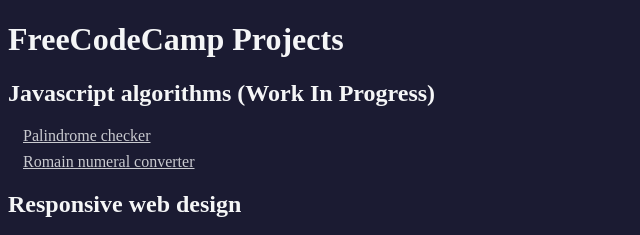
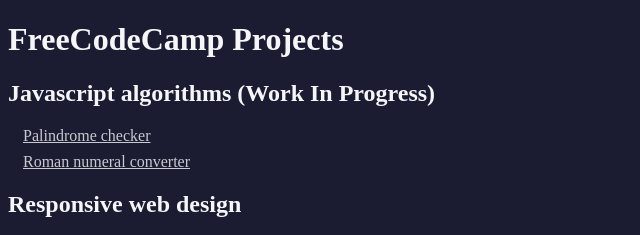
Before and after one commit to leoncik/FreeCodeCamp-Projects, a plain HTML site: page index.html in a window 1280 px wide. Shown: the top 235 px of the page, 0-640 px from the left. Drawn offline with Linux system fonts and the light colour scheme.

Commit message:
fix: broken path

```diff
--- a/2-JavaScript-algorithms/2.Roman-Numeral-Converter/style.css
+++ b/2-JavaScript-algorithms/2.Roman-Numeral-Converter/style.css
@@ -1,4 +1,4 @@
-/* Todo : add custom fonts, improve bubbles, check responsive */
+/* Todo : add custom fonts, improve bubbles, check responsive, add error message if number too long */
 
 /* Characters and scene */
 
--- a/index.html
+++ b/index.html
@@ -13,7 +13,7 @@
         <h2>Javascript algorithms (Work In Progress)</h2>
         <nav class="project-select">
             <a href="2-JavaScript-algorithms/1.Palindrome-checker/index.html">Palindrome checker</a>
-            <a href="2-JavaScript-algorithms/2. Roman Numeral Converter/index.html">Romain numeral converter</a>
+            <a href="2-JavaScript-algorithms/2.Roman-Numeral-Converter/index.html">Roman numeral converter</a>
         </nav>
 
         <h2>Responsive web design</h2>
```
